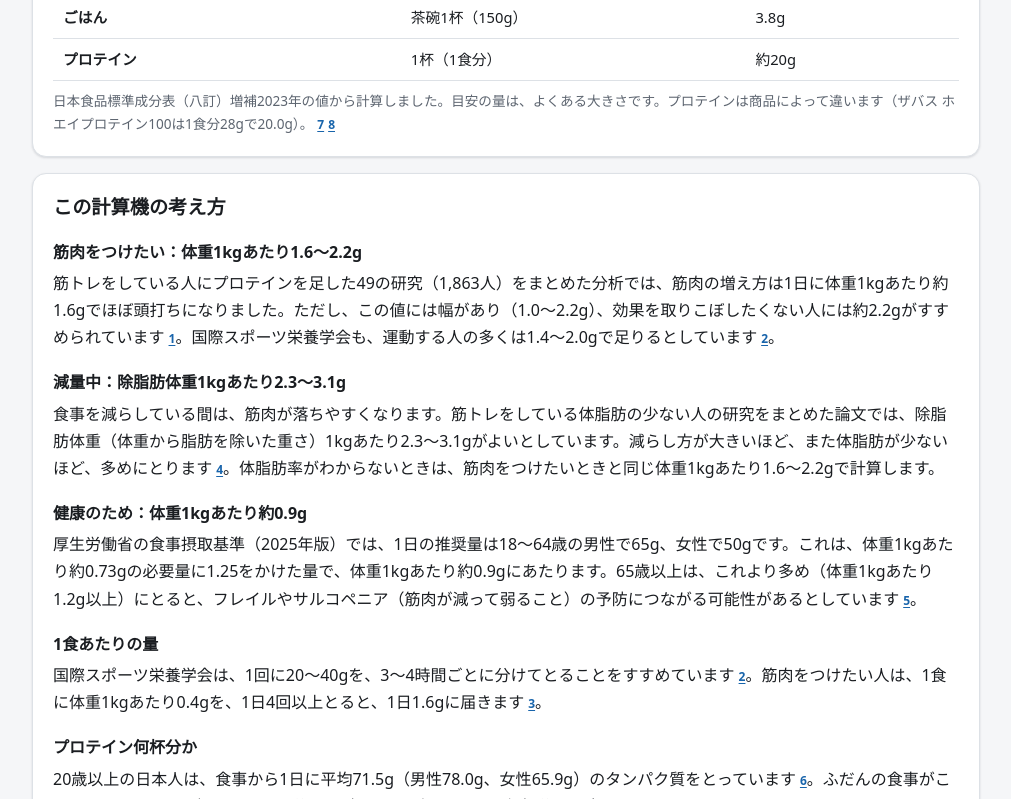
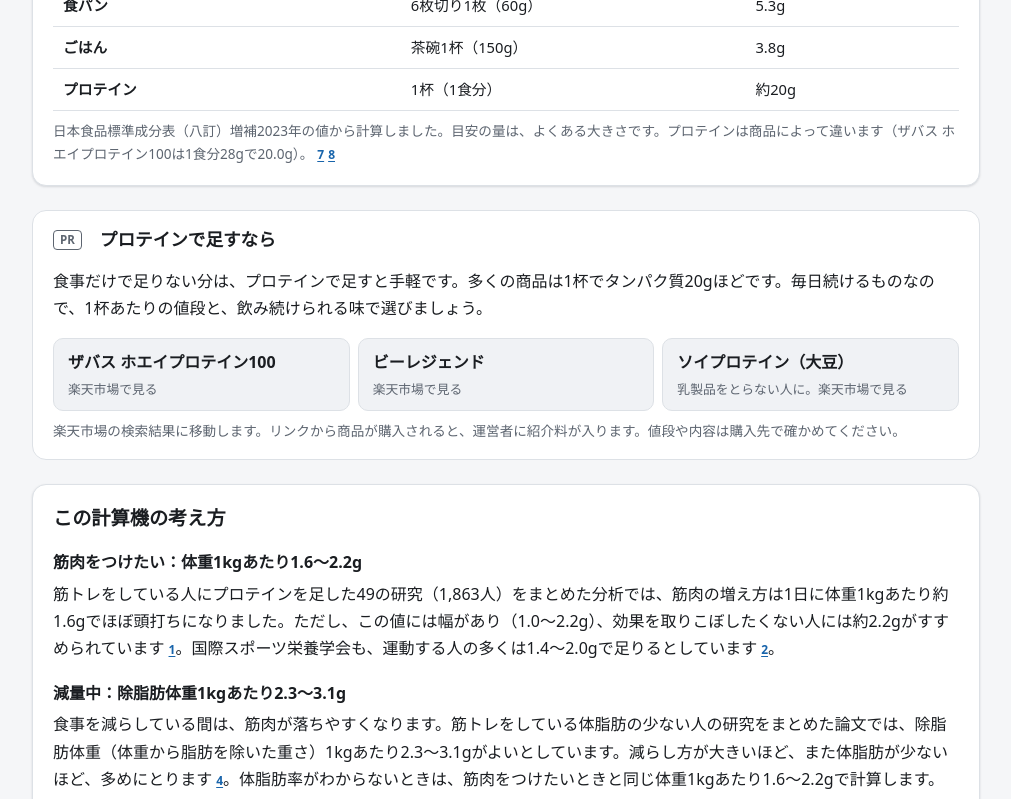
Before and after one commit to yuno0917/protein-calc, a plain HTML site: page index.html in a window 1280 px wide. Shown: the part 1117-1916 px from the top of the page, without its empty margins (134-1145 px from the left). Drawn offline with Linux system fonts and the light colour scheme.

Commit message:
Add Rakuten affiliate links for protein
Co-Authored-By: Claude Opus 5.5 <noreply@anthropic.com>

```diff
--- a/css/style.css
+++ b/css/style.css
@@ -694,3 +694,14 @@ select:focus { outline: 2px solid var(--accent); outline-offset: 1px; }
 .form-more > .field-grid { margin: 12px 0 0; }
 .form-more > fieldset { margin: 12px 0 0; }
 .field-grid > fieldset { margin: 0; }
+
+/* 紹介リンク（アフィリエイト）。広告であることがわかるように「PR」をつける */
+.pr-note { margin: 8px 0 0; color: var(--muted); font-size: .8rem; }
+.pr-box { margin: 24px 0; padding: 16px 20px; border: 1px solid var(--border); border-radius: var(--radius); background: var(--surface); }
+.pr-box h2, .pr-box .pr-title { margin: 0 0 8px; font-size: 1.1rem; font-weight: 800; }
+.pr-label { display: inline-block; margin-right: 8px; padding: 0 6px; border: 1px solid var(--muted); border-radius: 4px; color: var(--muted); font-size: .72rem; font-weight: 700; line-height: 1.6; vertical-align: middle; }
+.pr-links { display: grid; grid-template-columns: repeat(auto-fit, minmax(200px, 1fr)); gap: 8px; margin: 12px 0 0; padding: 0; list-style: none; }
+.pr-links a { display: block; height: 100%; padding: 10px 14px; border: 1px solid var(--border); border-radius: 10px; background: var(--surface-2); color: var(--text); font-weight: 700; text-decoration: none; }
+.pr-links a:hover { border-color: var(--accent); }
+.pr-links small { display: block; margin-top: 2px; color: var(--muted); font-size: .8rem; font-weight: 400; }
+@media print { .pr-box, .pr-note { display: none !important; } }
--- a/index.html
+++ b/index.html
@@ -49,6 +49,7 @@
   <div class="wrap">
     <h1>1日のタンパク質計算機</h1>
     <p class="lead">体重と目的から、1日にとりたいタンパク質の量と、プロテイン何杯分かを計算します。</p>
+    <p class="pr-note">本ページはプロモーションを含みます。</p>
   </div>
 </header>
 
@@ -127,6 +128,17 @@
     <p class="hint">日本食品標準成分表（八訂）増補2023年の値から計算しました。目安の量は、よくある大きさです。プロテインは商品によって違います（ザバス ホエイプロテイン100は1食分28gで20.0g）。<a class="cite-chip" href="#ref-7">7</a><a class="cite-chip" href="#ref-8">8</a></p>
   </section>
 
+  <section class="pr-box" id="buy" aria-labelledby="buy-title">
+    <h2 id="buy-title"><span class="pr-label">PR</span>プロテインで足すなら</h2>
+    <p>食事だけで足りない分は、プロテインで足すと手軽です。多くの商品は1杯でタンパク質20gほどです。毎日続けるものなので、1杯あたりの値段と、飲み続けられる味で選びましょう。</p>
+    <ul class="pr-links">
+      <li><a href="https://hb.afl.rakuten.co.jp/hgc/584a279b.2b83ca67.584a279c.b426829b/?pc=https%3A%2F%2Fsearch.rakuten.co.jp%2Fsearch%2Fmall%2F%25E3%2582%25B6%25E3%2583%2590%25E3%2582%25B9%2B%25E3%2583%259B%25E3%2582%25A8%25E3%2582%25A4%25E3%2583%2597%25E3%2583%25AD%25E3%2583%2586%25E3%2582%25A4%25E3%2583%25B3100%2F&amp;link_type=text" target="_blank" rel="nofollow sponsored noopener">ザバス ホエイプロテイン100<small>楽天市場で見る</small></a></li>
+      <li><a href="https://hb.afl.rakuten.co.jp/hgc/584a279b.2b83ca67.584a279c.b426829b/?pc=https%3A%2F%2Fsearch.rakuten.co.jp%2Fsearch%2Fmall%2F%25E3%2583%2593%25E3%2583%25BC%25E3%2583%25AC%25E3%2582%25B8%25E3%2582%25A7%25E3%2583%25B3%25E3%2583%2589%2B%25E3%2583%2597%25E3%2583%25AD%25E3%2583%2586%25E3%2582%25A4%25E3%2583%25B3%2F&amp;link_type=text" target="_blank" rel="nofollow sponsored noopener">ビーレジェンド<small>楽天市場で見る</small></a></li>
+      <li><a href="https://hb.afl.rakuten.co.jp/hgc/584a279b.2b83ca67.584a279c.b426829b/?pc=https%3A%2F%2Fsearch.rakuten.co.jp%2Fsearch%2Fmall%2F%25E3%2582%25BD%25E3%2582%25A4%25E3%2583%2597%25E3%2583%25AD%25E3%2583%2586%25E3%2582%25A4%25E3%2583%25B3%2F&amp;link_type=text" target="_blank" rel="nofollow sponsored noopener">ソイプロテイン（大豆）<small>乳製品をとらない人に。楽天市場で見る</small></a></li>
+    </ul>
+    <p class="hint">楽天市場の検索結果に移動します。リンクから商品が購入されると、運営者に紹介料が入ります。値段や内容は購入先で確かめてください。</p>
+  </section>
+
   <section class="card article" aria-labelledby="about-title">
     <h2 id="about-title">この計算機の考え方</h2>
     <h3>筋肉をつけたい：体重1kgあたり1.6〜2.2g</h3>
--- a/js/app.js
+++ b/js/app.js
@@ -144,7 +144,8 @@
     scoopBox.replaceChildren(
       h('p', null, h('strong', { text: 'プロテイン何杯分？' })),
       h('p', null, text, cite(6)),
-      h('p', { class: 'hint', text: 'プロテイン1杯（1食分）でタンパク質20gとして計算しています。食事の量は人によって違うので、下の「食べ物でとるなら」の表で、ふだん食べているものと比べてみてください。' })
+      h('p', { class: 'hint', text: 'プロテイン1杯（1食分）でタンパク質20gとして計算しています。食事の量は人によって違うので、下の「食べ物でとるなら」の表で、ふだん食べているものと比べてみてください。' }),
+      r.gapHigh.gap > 0 ? h('p', null, h('a', { href: '#buy', text: 'プロテインを探す' })) : null
     );
   }
 
```
